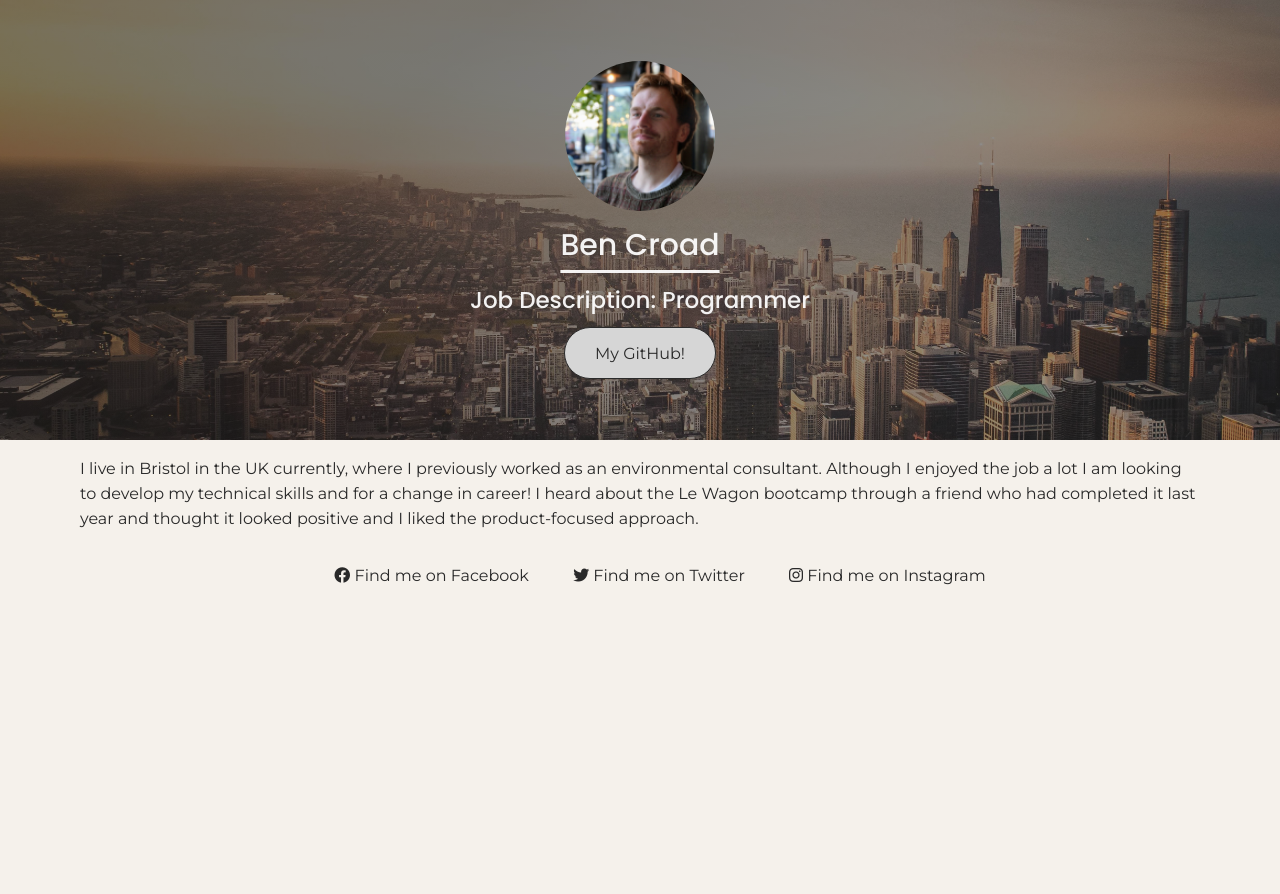
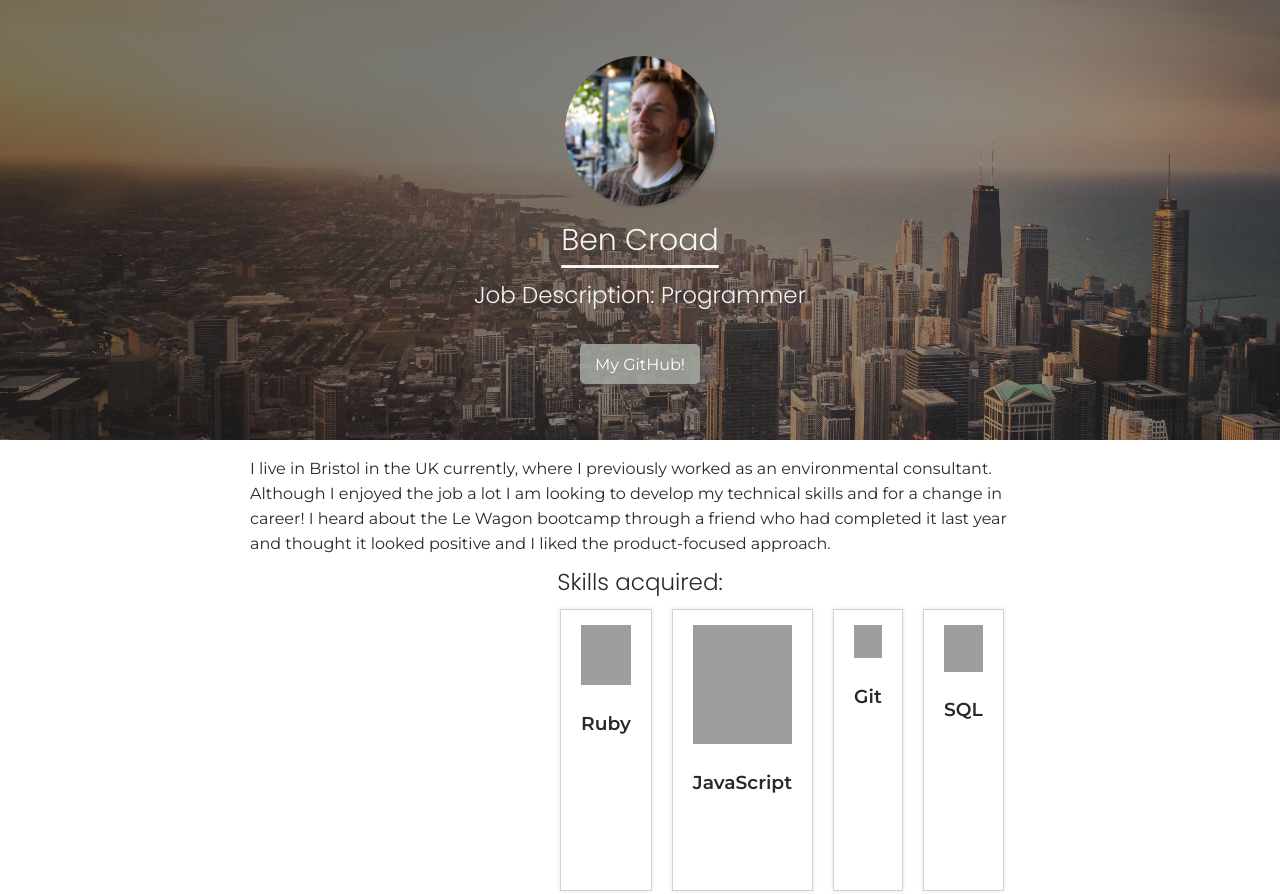
Before and after one commit to croab/profile, a plain HTML site: page index.html in a window 1280 px wide. Shown: the top 894 px of the page. Before the commit the page ends 800 px from the top, so only its background shows below. Drawn offline with Linux system fonts and the light colour scheme; grey boxes are pictures that could not be loaded.

Commit message:
Added cards to centre

```diff
--- /dev/null
+++ b/css/components/banner.css
@@ -0,0 +1,19 @@
+.banner-image {
+  width: 150px;
+  height: 150px;
+  border-radius: 50%;
+  box-shadow: 2px 2px 2px rgba(87, 87, 87, 0.5);
+}
+
+.banner {
+  height: 55vh;
+  background: linear-gradient(-225deg, rgba(30,30,30,0.6) 30%, rgba(46,46,46,0.5) 80%), url("../../images/background-2.jpeg");
+  background-size: cover;
+  color: white;
+  text-align: center;
+  background-color: #9ED2C6;
+}
+
+/* .banner h1, .banner h2 {
+  text-shadow: 1px 1px 1px rgba(87, 87, 87, 0.176);
+} */
--- /dev/null
+++ b/css/components/button.css
@@ -0,0 +1,26 @@
+.button-medium {
+  background-color: #a4a8a1dc;
+  width: 120px;
+  height: 40px;
+  margin-top: 22px;
+  border-radius: 5px;
+  box-shadow: 2px 2px 2px rgba(87, 87, 87, 0.5);
+  /* text-align: center; */
+  /* border: 1px solid #2a2a2a; */
+}
+
+.button-medium a {
+  color: #2a2a2a;
+  text-decoration: none;
+  color: white;
+}
+
+.button-medium:hover {
+  background-color: #d2d6cfdc;
+  transition: background-color 0.3s;
+}
+
+.button-medium a:hover {
+  color: #545454;
+  transition: color 0.3s;
+}
--- /dev/null
+++ b/css/components/card.css
@@ -0,0 +1,28 @@
+.container h2 {
+  display: flex;
+  justify-content: center;
+  align-items: center;
+  color: #292929;
+}
+
+.cards {
+  display: flex;
+  align-items: center;
+  justify-content: space-around;
+  padding: 0 50px;
+}
+
+.card {
+  height: 250px;
+  width: 180px;
+  padding: 15px 20px;
+  margin-left: 10px;
+  margin-right: 10px;
+  border: 1px solid rgba(190, 190, 190, 0.7);
+  box-shadow: 0 0 5px rgb(230 230 230);
+  text-align: center;
+}
+
+.card img {
+  width: 100%;
+}
--- /dev/null
+++ b/css/components/footer.css
@@ -0,0 +1,8 @@
+.social-media-links {
+  margin-top: 30px;
+}
+
+.social-media-inline > li {
+  display: inline-block;
+  padding: 0px 20px;
+}
--- a/style.css
+++ b/css/style.css
@@ -1,3 +1,8 @@
+@import url('components/button.css');
+@import url('components/banner.css');
+@import url('components/footer.css');
+@import url('components/card.css');
+
 @media (max-width: 960px) {
   /* For a screen < 960px, this CSS will be read */
   .container {
@@ -21,8 +26,8 @@
 
 body {
   position: relative;
-  background-color: #f5f1eb;
   font-family: 'Montserrat', sans-serif;
+  background-color: #FFFFFF;
   color: #292929;
   font-size: 16px;
   font-weight: 400;
@@ -31,24 +36,9 @@ body {
   min-height: 800px;
 }
 
-.banner-image {
-  width: 150px;
-  height: 150px;
-  border-radius: 50%;
-}
-
 .container {
-  margin-left: 80px;
-  margin-right: 80px;
-}
-
-.banner {
-  height: 55vh;
-  background: linear-gradient(-225deg, rgba(30,30,30,0.6) 30%, rgba(46,46,46,0.5) 80%), url("images/background-2.jpeg");
-  background-size: cover;
-  color: white;
-  text-align: center;
-  background-color: #9ED2C6;
+  margin-left: 250px;
+  margin-right: 250px;
 }
 
 .center {
@@ -65,7 +55,7 @@ body {
 h1, h2 {
   color: rgba(255, 255, 255, 0.935);
   font-family: 'Poppins', sans-serif;
-  font-weight: 500;
+  font-weight: 300;
   line-height: 15px;
 }
 
@@ -79,33 +69,3 @@ h1 {
 h2 {
   font-size: 23px;
 }
-
-a {
-  color: #2a2a2a;
-  text-decoration: none;
-}
-
-a:hover {
-  color: #545454;
-}
-
-.button-medium {
-  background-color: #d6d6d6;
-  width: 150px;
-  height: 50px;
-  border-radius: 30px;
-  /* text-align: center; */
-  border: 1px solid #2a2a2a;
-}
-
-.list-inline > li {
-  display: inline-block;
-  padding: 0px 20px;
-}
-
-/* .social-media-links {
-  position: absolute;
-  bottom: 0px;
-  width: 100%;
-  height: 2.5rem;
-} */
--- a/index.html
+++ b/index.html
@@ -9,8 +9,8 @@
 <link rel="stylesheet" href="https://use.fontawesome.com/releases/v6.1.2/css/all.css">
 <link rel="preconnect" href="https://fonts.googleapis.com">
 <link rel="preconnect" href="https://fonts.gstatic.com" crossorigin>
-<link href="https://fonts.googleapis.com/css2?family=Montserrat:wght@300;400;600&family=Poppins:wght@500&display=swap" rel="stylesheet">
-<link rel="stylesheet" href="style.css">
+<link href="https://fonts.googleapis.com/css2?family=Montserrat:wght@300;400;600&family=Poppins:wght@300;400;500;700&display=swap" rel="stylesheet">
+<link rel="stylesheet" href="css/style.css">
 </head>
 <body>
 
@@ -34,9 +34,35 @@
         I live in Bristol in the UK currently, where I previously worked as an environmental consultant. Although I enjoyed the job a lot I am looking to develop my technical skills and for a change in career! I heard about the Le Wagon bootcamp through a friend who had completed it last year and thought it looked positive and I liked the product-focused approach.
       </p>
     </div>
+    <div class="container">
+      <h2>Skills acquired:</h2>
+      <div class="cards">
+
+        <div class="card">
+          <img src="https://picsum.photos/250/300?random=1" alt="">
+          <h3>Ruby</h3>
+        </div>
+
+        <div class="card">
+          <img src="https://picsum.photos/250/300?random=2" alt="">
+          <h3>JavaScript</h3>
+        </div>
+
+        <div class="card">
+          <img src="https://picsum.photos/250/300?random=3" alt="">
+          <h3>Git</h3>
+        </div>
+
+        <div class="card">
+          <img src="https://picsum.photos/250/300?random=4" alt="">
+          <h3>SQL</h3>
+        </div>
+
+      </div>
+    </div>
 
     <div class="social-media-links center">
-      <ul class="list-inline">
+      <ul class="social-media-inline">
         <li><i class="fa-brands fa-facebook"></i> Find me on Facebook</li>
         <li><i class="fa-brands fa-twitter"></i> Find me on Twitter</li>
         <li><i class="fa-brands fa-instagram"></i> Find me on Instagram</li>
```
Also changed, not shown: 2 other files.
